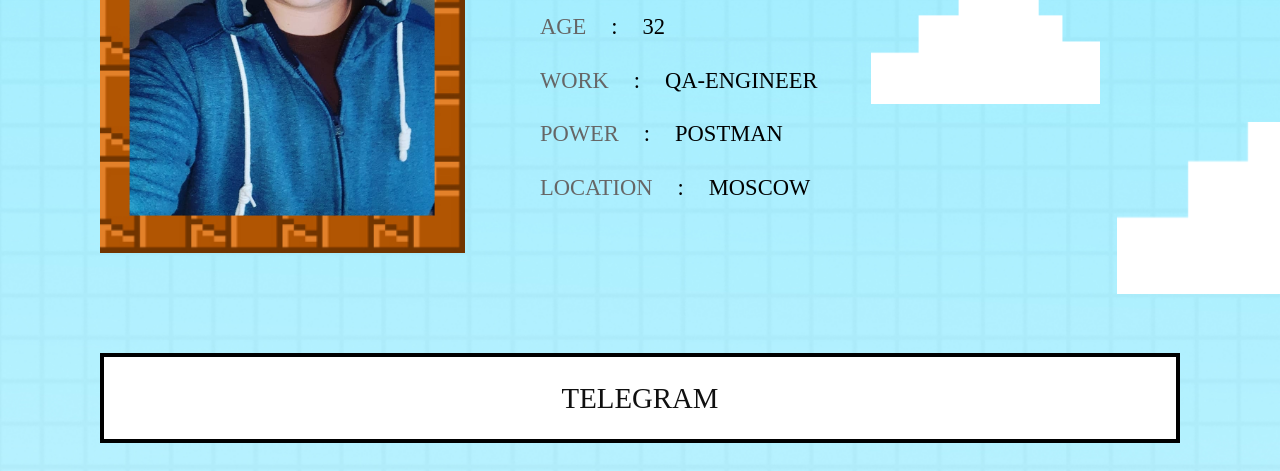
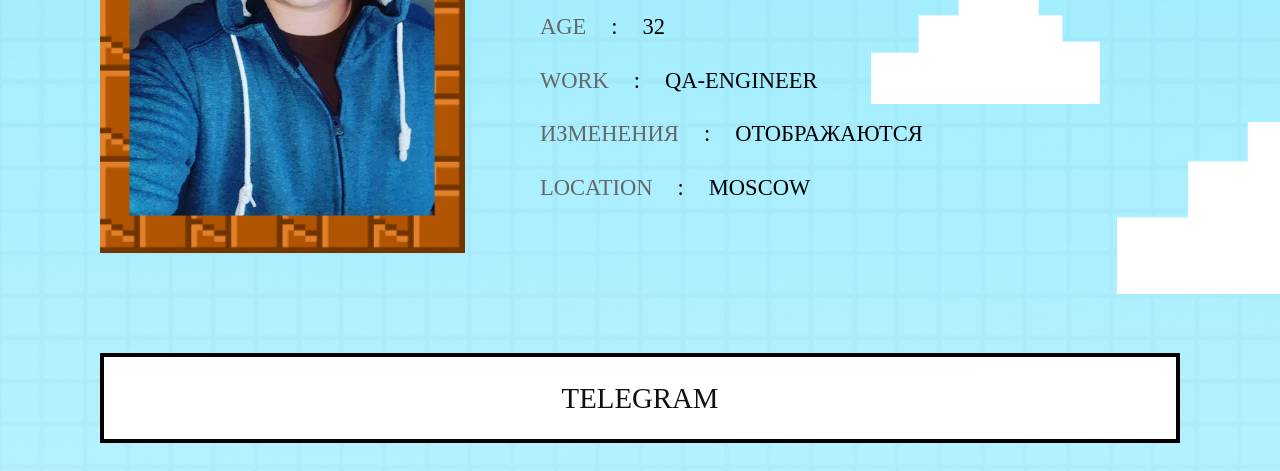
Before and after one commit to ryzhkov-pa/ryzhkov-pa.github.io, a plain HTML site: page index.html in a window 1280 px wide. Shown: the part 303-774 px from the top of the page. Drawn offline with Linux system fonts and the light colour scheme; files whose address does not match are found by name.

Commit message:
изменения

```diff
--- a/index.html
+++ b/index.html
@@ -61,7 +61,7 @@
                   <div>
                      <div class="list"><span>age</span><span>:</span><span>32</span></div>
                      <div class="list"><span>work</span><span>:</span><span>qa-engineer</span></div>
-                     <div class="list"><span>Power</span><span>:</span><span>Postman</span></div>
+                     <div class="list"><span>изменения</span><span>:</span><span>отображаются</span></div>
                      <div class="list"><span>location</span><span>:</span><span>moscow</span></div>
 
                   </div>
```
